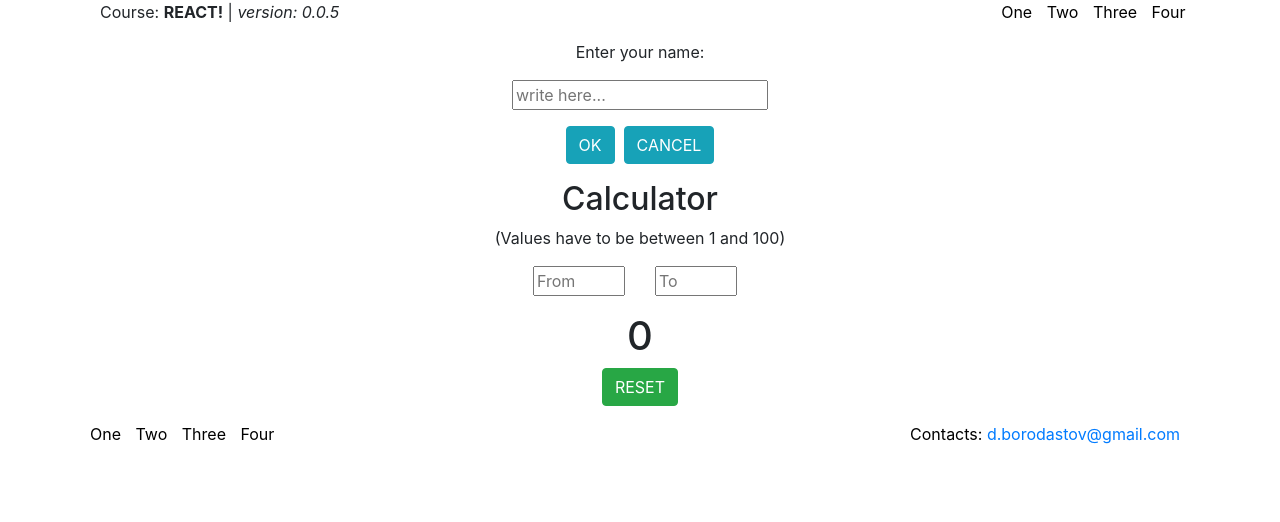
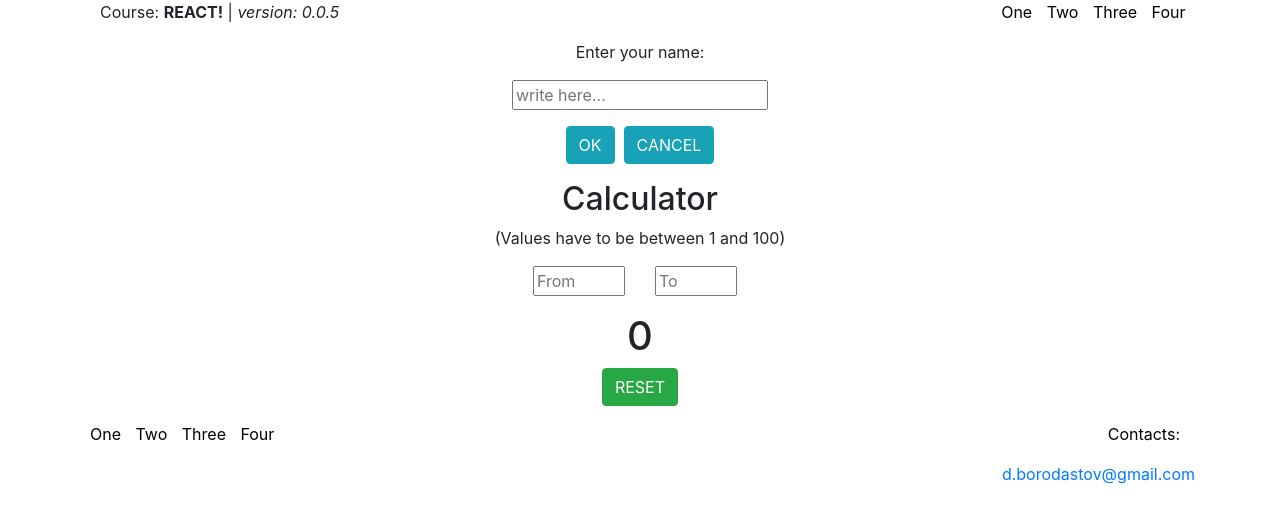
Before and after one commit to Demoferm/counter, a React (Create React App) app: page / in a window 1280 px wide. Shown: the top 522 px of the page. Built offline with nearby package versions, Linux system fonts and the light colour scheme.

Commit message:
Contacts

```diff
--- a/src/Components/Footer/Contacts.js
+++ b/src/Components/Footer/Contacts.js
@@ -1,7 +1,12 @@
 import React from 'react';
 
 function Contacts() {
-    return  <p className='contacts' align='right'>Contacts: <a href='mailto:d.borodastov@gmail.com'>d.borodastov@gmail.com</a></p>
+    return (
+     <>
+     <p className='contacts' align='right'>Contacts: </p>
+        <p align='right'> <a href='mailto:d.borodastov@gmail.com'>d.borodastov@gmail.com</a></p>
+        </>
+    )
 }
 
 export default Contacts;
```
